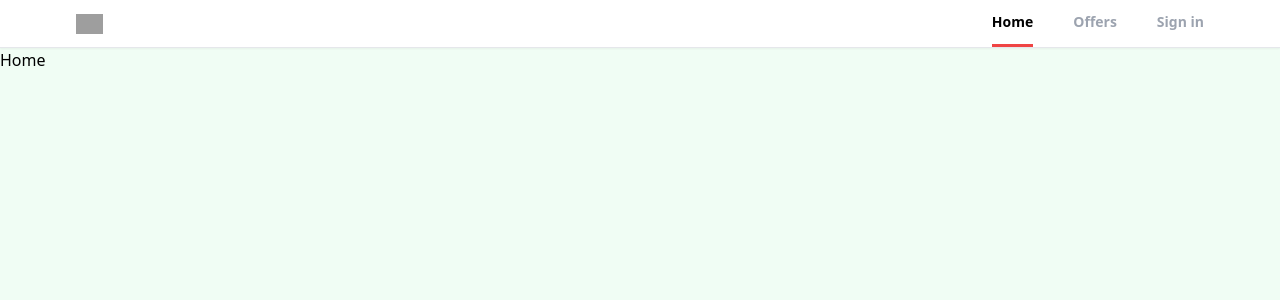
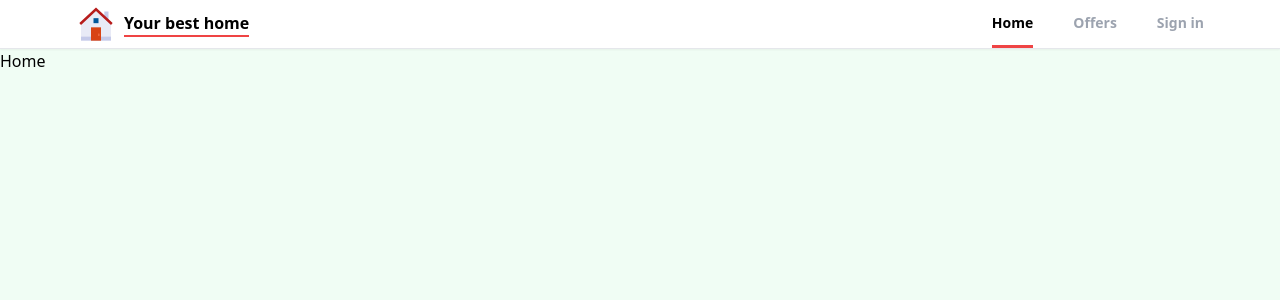
Before and after one commit to phananhnguyen1204/rental-app, a React (Create React App) app: page / in a window 1280 px wide. Shown: the top 300 px of the page. Built offline with nearby package versions, Linux system fonts and the light colour scheme; grey boxes are pictures that could not be loaded.

Commit message:
set up firebase 🚀

```diff
--- a/package.json
+++ b/package.json
@@ -6,6 +6,7 @@
     "@testing-library/jest-dom": "^5.16.5",
     "@testing-library/react": "^13.4.0",
     "@testing-library/user-event": "^13.5.0",
+    "firebase": "^10.0.0",
     "react": "^18.2.0",
     "react-dom": "^18.2.0",
     "react-icons": "^4.10.1",
--- a/src/components/AppLayOut.jsx
+++ b/src/components/AppLayOut.jsx
@@ -1,4 +1,5 @@
 import { useLocation, useNavigate } from "react-router";
+import { FcHome } from "react-icons/fc";
 
 function AppLayOut() {
   const location = useLocation();
@@ -12,13 +13,21 @@ function AppLayOut() {
   return (
     <div className="bg-white border-b shadow-sm sticky top-0 z-100">
       <header className="flex justify-between items-center px-3 max-w-6xl mx-auto">
-        <div>
-          <img
-            src="https://static.rdc.moveaws.com/images/logos/rdc-logo-default.svg"
+        <div className="flex justify-center items-center">
+          <FcHome
+            className="h-12 w-10 mr-2 cursor-pointer"
+            onClick={() => navigate("/")}
+          ></FcHome>
+          {/* <img
+            // src="https://static.rdc.moveaws.com/images/logos/rdc-logo-default.svg"
+            src="https://o.remove.bg/downloads/c0c9ec44-28ec-49cc-bf3e-c8acf8a57cab/3529048-removebg-preview.png"
             alt="logo"
-            className="h-5 cursor-pointer "
+            className="h-14 cursor-pointer "
             onClick={() => navigate("/")}
-          ></img>
+          ></img> */}
+          <p className="font-semibold border-b-[2px] text-black border-b-red-500 cursor-pointer">
+            Your best home
+          </p>
         </div>
         <div>
           <ul className="flex space-x-10">
--- /dev/null
+++ b/src/firebase.js
@@ -0,0 +1,19 @@
+// Import the functions you need from the SDKs you need
+import { initializeApp } from "firebase/app";
+import { getFirestore } from "firebase/firestore";
+// TODO: Add SDKs for Firebase products that you want to use
+// https://firebase.google.com/docs/web/setup#available-libraries
+
+// Your web app's Firebase configuration
+const firebaseConfig = {
+  apiKey: "AIzaSyCHejLbHw7TUwoldZjr3tmCOMG3goV0cNU",
+  authDomain: "rental-app-27464.firebaseapp.com",
+  projectId: "rental-app-27464",
+  storageBucket: "rental-app-27464.appspot.com",
+  messagingSenderId: "351973677096",
+  appId: "1:351973677096:web:e08c1d215e714a66f3fd1d",
+};
+
+// Initialize Firebase
+initializeApp(firebaseConfig);
+export const db = getFirestore();
--- a/src/pages/SignUp.jsx
+++ b/src/pages/SignUp.jsx
@@ -1,9 +1,17 @@
 import { useState } from "react";
 import { AiFillEyeInvisible, AiFillEye } from "react-icons/ai";
-import { Link } from "react-router-dom";
+import { Link, useNavigate } from "react-router-dom";
 import OAuth from "../components/OAuth";
+import {
+  getAuth,
+  createUserWithEmailAndPassword,
+  updateProfile,
+} from "firebase/auth";
+import { db } from "../firebase.js";
+import { doc, serverTimestamp, setDoc } from "firebase/firestore";
 
 function SignUp() {
+  const navigate = useNavigate();
   const [showPassword, setShowPassword] = useState(false);
   const [formData, setFormData] = useState({
     name: "",
@@ -20,6 +28,33 @@ function SignUp() {
     }));
   };
 
+  const onSubmit = async (e) => {
+    e.preventDefault();
+
+    try {
+      const auth = getAuth();
+      const userCredential = await createUserWithEmailAndPassword(
+        auth,
+        email,
+        password
+      );
+      updateProfile(auth.currentUser, {
+        displayName: name,
+      });
+      const user = userCredential.user;
+      const formDataCopy = { ...formData };
+      delete formDataCopy.password;
+      formDataCopy.timestamp = serverTimestamp();
+
+      //adding person to database
+      //add to collection "users"
+      await setDoc(doc(db, "users", user.uid), formDataCopy);
+      navigate("/");
+    } catch (error) {
+      console.log(error.message);
+    }
+  };
+
   return (
     <section>
       <h1 className="text-3xl text-center mt-6 font-bold">Sign Up</h1>
@@ -32,7 +67,7 @@ function SignUp() {
           ></img>
         </div>
         <div className="w-full md:w-[67%] lg:w-[40%] lg:ml-20 ">
-          <form>
+          <form onSubmit={(e) => onSubmit(e)}>
             <input
               className="mb-6 w-full px-4 py-2 text-xl text-gray-700 bg-white border-gray-300 rounded transition ease-in-out
               "
```
Also changed, not shown: src/images/rental-app.png (added), 1 other file (tests, documents, lock files or other folders).
